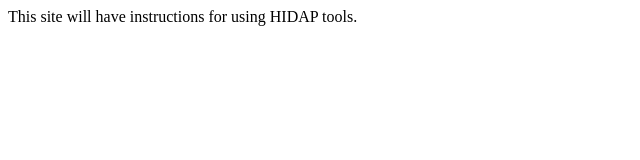
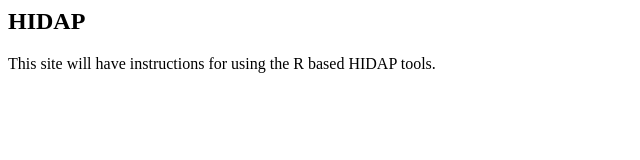
Before and after one commit to InternationalPotatoCenter/hidap, a plain HTML site: page index.html in a window 1280 px wide. Shown: the whole page, without its empty margins (0-640 px from the left). Drawn offline with Linux system fonts and the light colour scheme.

Commit message:
Update index.html

```diff
--- a/index.html
+++ b/index.html
@@ -3,7 +3,8 @@
 <title>HIDAP</title>
 </head>
 <body>
-<p>This site will have instructions for using HIDAP tools.
+  <h2>HIDAP</h2>
+<p>This site will have instructions for using the R based HIDAP tools.
 </p>
 </body>
 </html>
```
